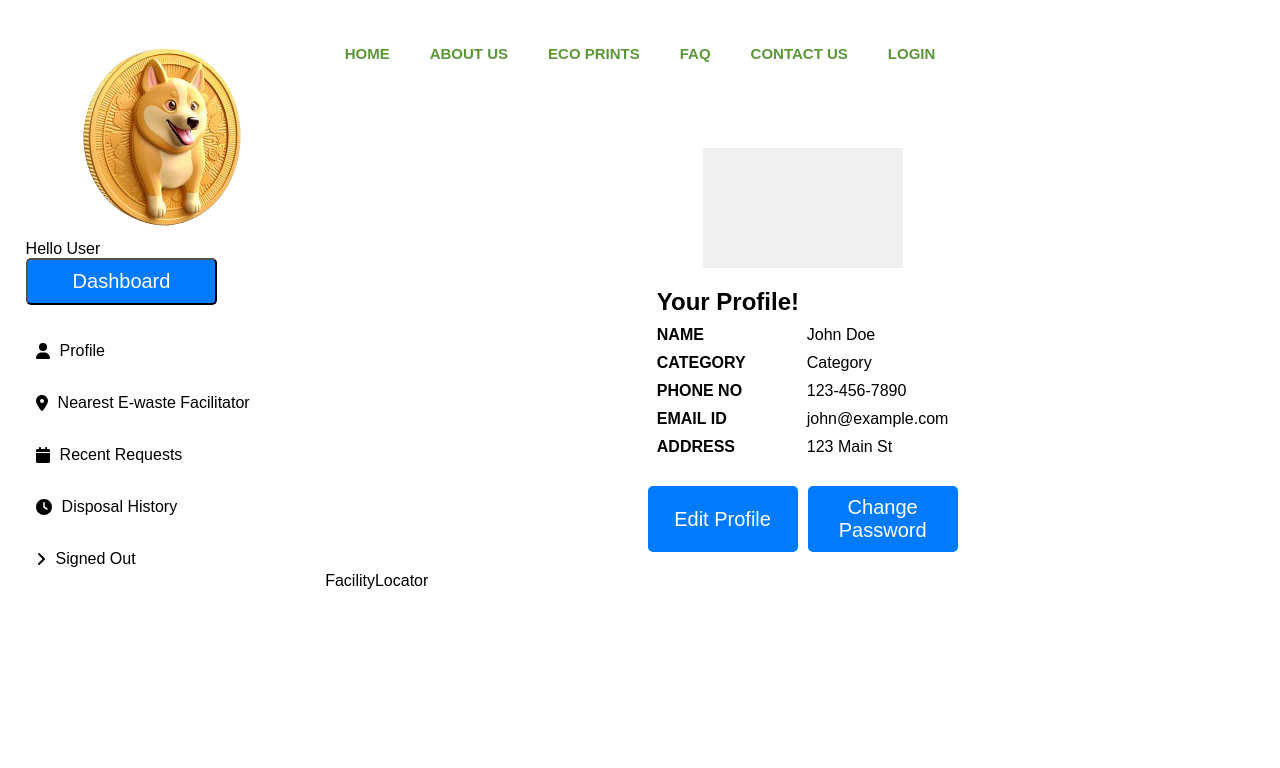
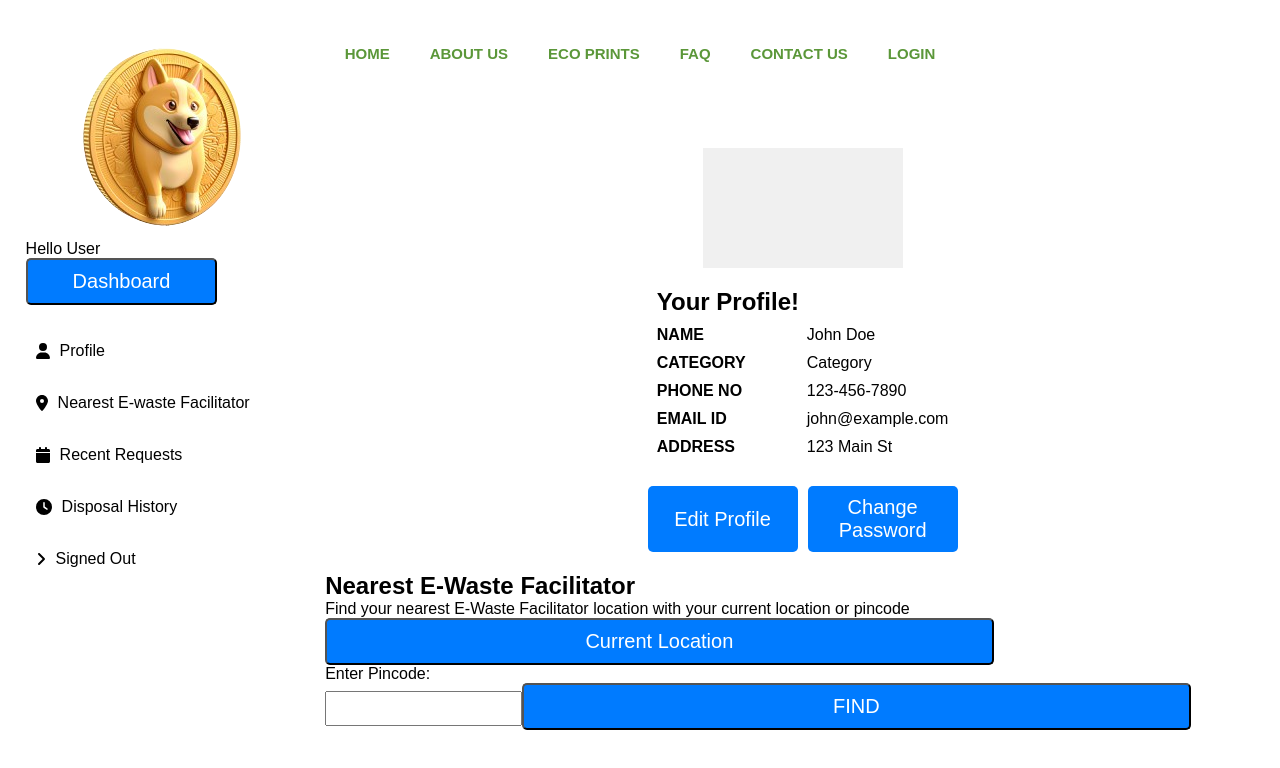
Before and after one commit to Lakshmipriya0404/e-waste-portal, a React (Vite) app: page /dashboard in a window 1280 px wide. Shown: the top 768 px of the page. Built offline with nearby package versions, Linux system fonts and the light colour scheme.

Commit message:
added facilty locator components

```diff
--- a/src/sections/Locator/FacilityLocator.tsx
+++ b/src/sections/Locator/FacilityLocator.tsx
@@ -1,7 +1,24 @@
 import React from "react";
+import styles from "./FacilityLocator.module.css";
 
 const FacilityLocator = () => {
-  return <div>FacilityLocator</div>;
+  return (
+    <>
+      <div className={styles.locatorwrapper}>
+        <div className={styles.header}>
+          <h2>Nearest E-Waste Facilitator</h2>
+          <p>
+            Find your nearest E-Waste Facilitator location with your current
+            location or pincode
+          </p>
+          <button>Current Location</button>
+          <div>Enter Pincode:</div>
+          <input type="text" />
+          <button>FIND</button>
+        </div>
+      </div>
+    </>
+  );
 };
 
 export default FacilityLocator;
```
Also changed, not shown: src/sections/AboutFacilitator/AboutFacilitator.tsx (added, +30 -0 lines), src/sections/ProductDetails/ProductDetails.tsx (added, +20 -0 lines), src/sections/AboutFacilitator/AboutFacilitator.module.css (added), src/sections/ProductDetails/ProductDetails.module.css (added).
